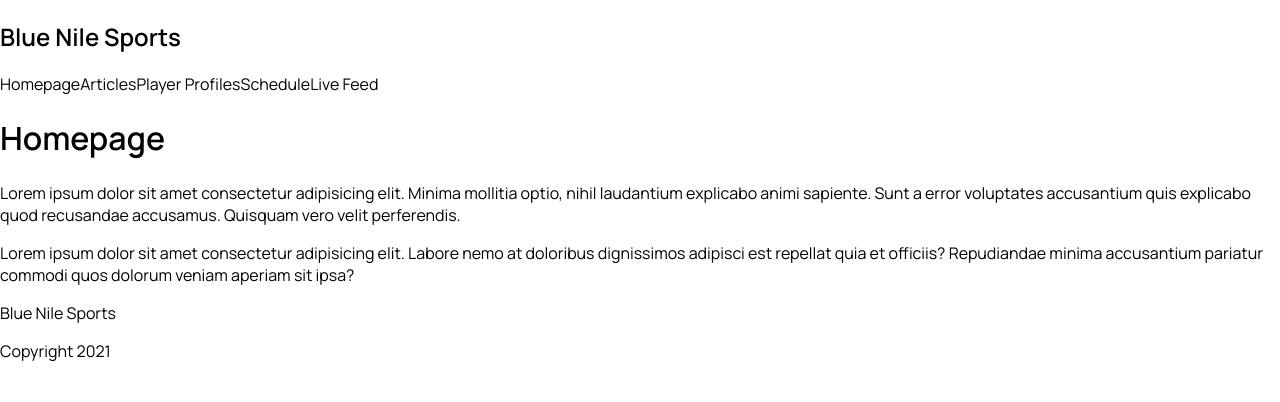
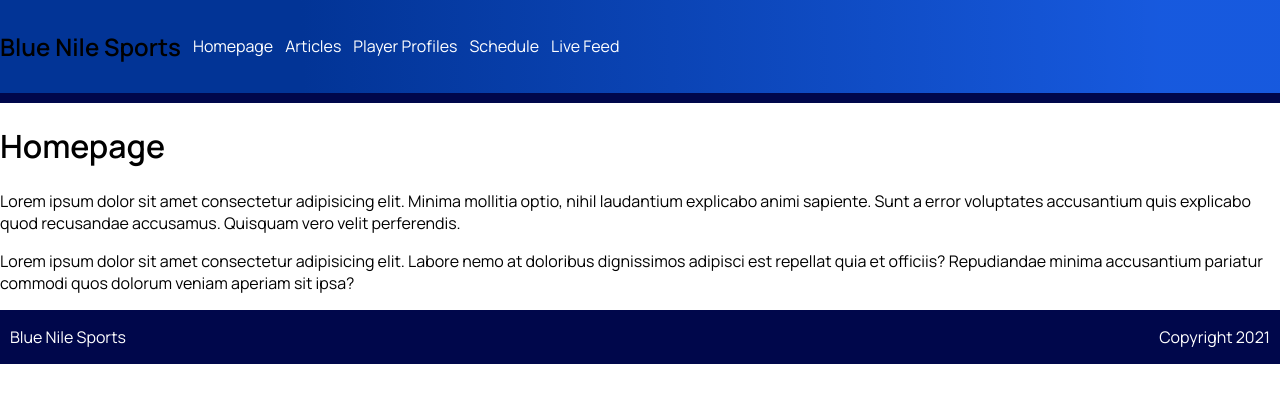
Before and after one commit to rajagoat/blue-nile-sports, a Next.js app: page / in a window 1280 px wide. Shown: the top 402 px of the page. Built offline with nearby package versions, Linux system fonts and the light colour scheme.

Commit message:
Update globals.css

```diff
--- a/styles/globals.css
+++ b/styles/globals.css
@@ -1,17 +1,32 @@
 @import url('https://fonts.googleapis.com/css2?family=Manrope:wght@200;300;400;500;600&display=swap');
 
-html,
 body {
-  padding: 0;
   margin: 0;
   font-family: 'Manrope', sans-serif;
 }
 
-a {
-  color: inherit;
+nav > a, footer {
+  color: #fff;
   text-decoration: none;
 }
 
-* {
-  box-sizing: border-box;
+nav {
+  background: linear-gradient(268.88deg, rgba(0, 73, 219, 0.91) 9.25%, #023496 76.4%);
+  margin: 0;
+  padding: 10px 0;
+  display: flex;
+  justify-content: flex-start;
+  align-items: center;
+  border-bottom: 10px solid #00074B;
 }
+
+nav a {
+  margin-left: 12px;
+}
+
+footer {
+  display: flex;
+  justify-content: space-between;
+  padding: 0px 10px 0px 10px;
+  background: #00074B;
+}
```
